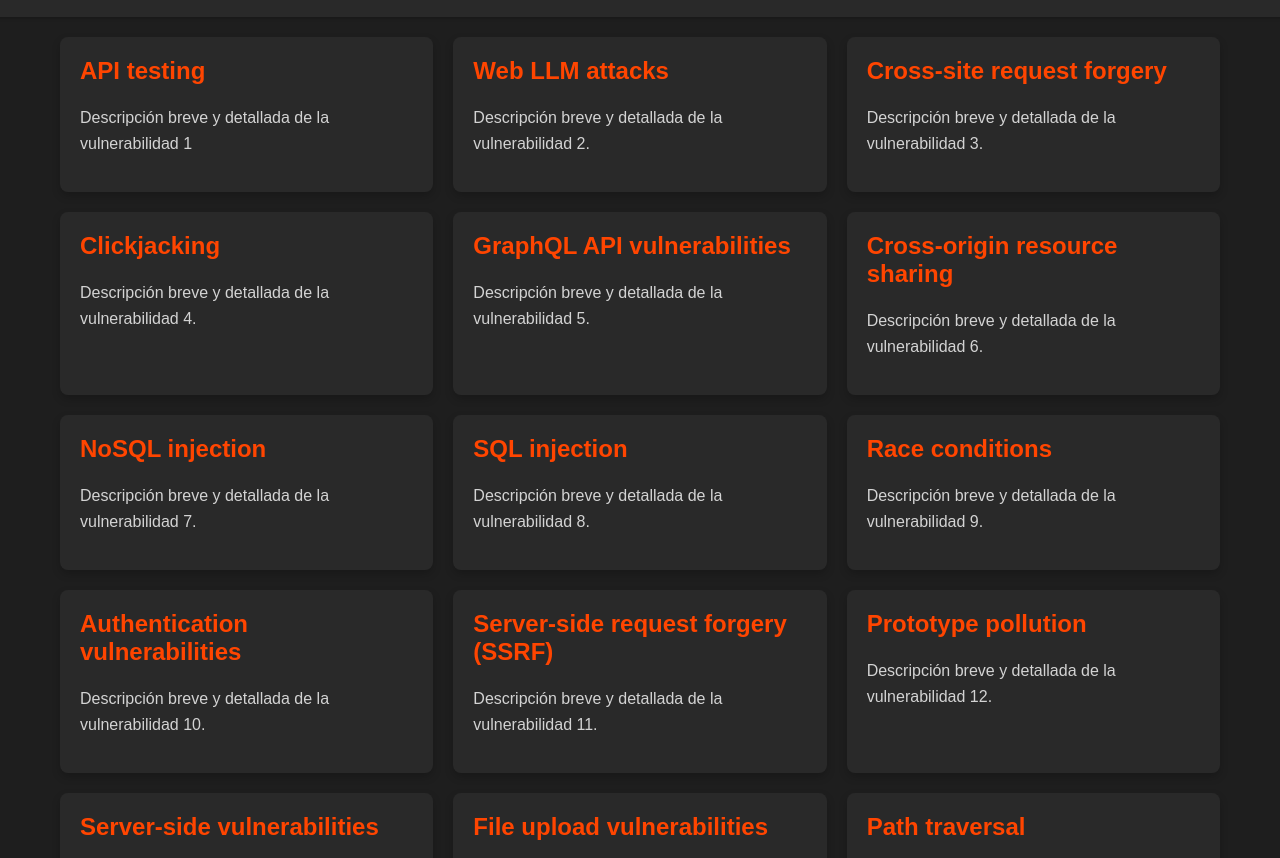
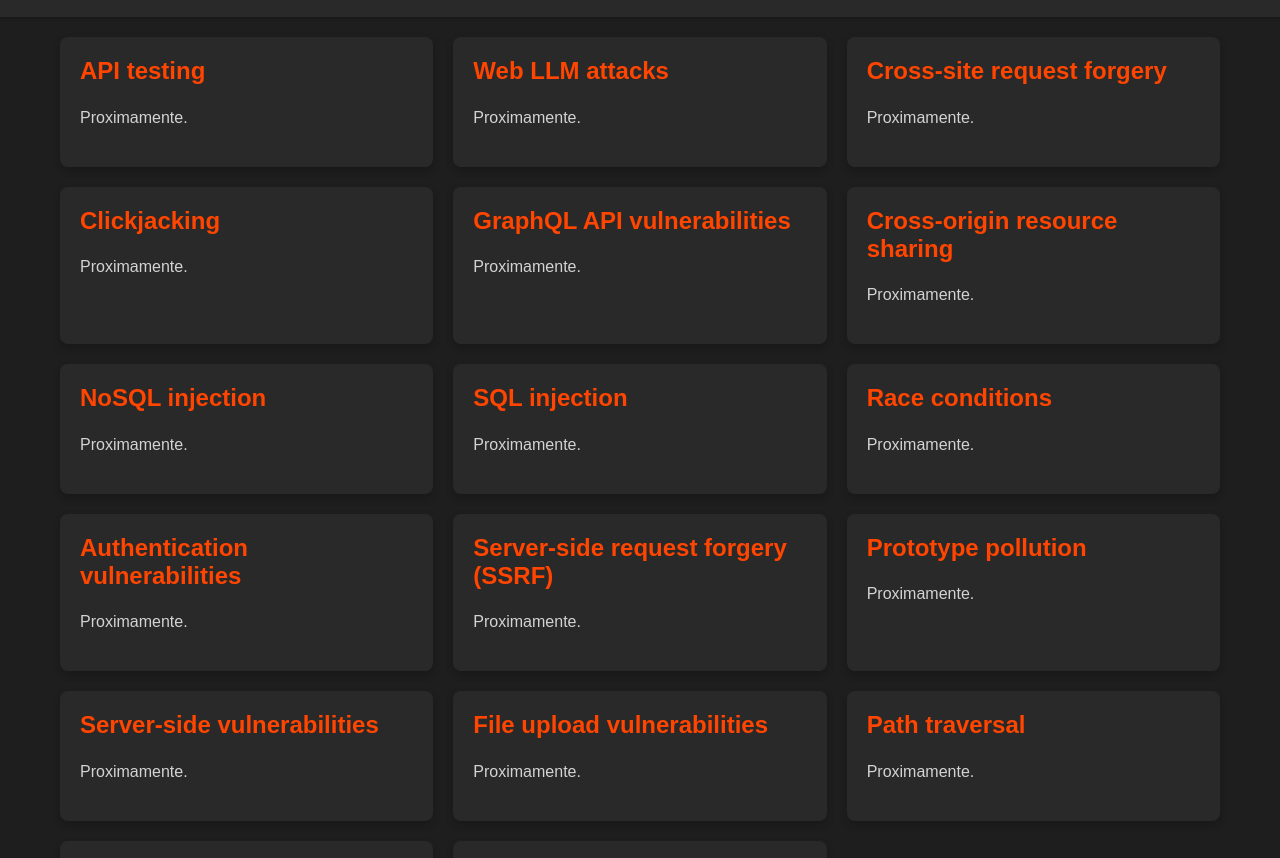
Before and after one commit to lrnak/portswigger, a plain HTML site: page docs/index.html in a window 1280 px wide. Shown: the part 60-918 px from the top of the page. Drawn offline with Linux system fonts and the light colour scheme.

Commit message:
Update index.html

```diff
--- a/docs/index.html
+++ b/docs/index.html
@@ -14,71 +14,71 @@
         <section class="card-grid">
             <a href="api-testing.html" class="card">
                 <h2>API testing</h2>
-                <p>Descripción breve y detallada de la vulnerabilidad 1</p>
+                <p>Proximamente.</p>
             </a>
             <a href="web-llm-attacks.html" class="card">
                 <h2>Web LLM attacks</h2>
-                <p>Descripción breve y detallada de la vulnerabilidad 2.</p>
+                <p>Proximamente.</p>
             </a>
             <a href="csrf.html" class="card">
                 <h2>Cross-site request forgery</h2>
-                <p>Descripción breve y detallada de la vulnerabilidad 3.</p>
+                <p>Proximamente.</p>
             </a>
             <a href="clickjacking.html" class="card">
                 <h2>Clickjacking</h2>
-                <p>Descripción breve y detallada de la vulnerabilidad 4.</p>
+                <p>Proximamente.</p>
             </a>
             <a href="graphql-api-vulnerabilities.html" class="card">
                 <h2>GraphQL API vulnerabilities</h2>
-                <p>Descripción breve y detallada de la vulnerabilidad 5.</p>
+                <p>Proximamente.</p>
             </a>
             <a href="cors.html" class="card">
                 <h2>Cross-origin resource sharing</h2>
-                <p>Descripción breve y detallada de la vulnerabilidad 6.</p>
+                <p>Proximamente.</p>
             </a>
             <a href="nosql-injection.html" class="card">
                 <h2>NoSQL injection</h2>
-                <p>Descripción breve y detallada de la vulnerabilidad 7.</p>
+                <p>Proximamente.</p>
             </a>
             <a href="sql-injection.html" class="card">
                 <h2>SQL injection</h2>
-                <p>Descripción breve y detallada de la vulnerabilidad 8.</p>
+                <p>Proximamente.</p>
             </a>
             <a href="race-conditions.html" class="card">
                 <h2>Race conditions</h2>
-                <p>Descripción breve y detallada de la vulnerabilidad 9.</p>
+                <p>Proximamente.</p>
             </a>
             <a href="authentication-vulnerabilities.html" class="card">
                 <h2>Authentication vulnerabilities</h2>
-                <p>Descripción breve y detallada de la vulnerabilidad 10.</p>
+                <p>Proximamente.</p>
             </a>
             <a href="ssrf.html" class="card">
                 <h2>Server-side request forgery (SSRF)</h2>
-                <p>Descripción breve y detallada de la vulnerabilidad 11.</p>
+                <p>Proximamente.</p>
             </a>
             <a href="prototype-pollution.html" class="card">
                 <h2>Prototype pollution</h2>
-                <p>Descripción breve y detallada de la vulnerabilidad 12.</p>
+                <p>Proximamente.</p>
             </a>
             <a href="server-side-vulnerabilities.html" class="card">
                 <h2>Server-side vulnerabilities</h2>
-                <p>Descripción breve y detallada de la vulnerabilidad 13.</p>
+                <p>Proximamente.</p>
             </a>
             <a href="file-upload-vulnerabilities.html" class="card">
                 <h2>File upload vulnerabilities</h2>
-                <p>Descripción breve y detallada de la vulnerabilidad 14.</p>
+                <p>Proximamente.</p>
             </a>
             <a href="path-traversal.html" class="card">
                 <h2>Path traversal</h2>
-                <p>Descripción breve y detallada de la vulnerabilidad 15.</p>
+                <p>Proximamente.</p>
             </a>
             <a href="websockets-vulnerabilities.html" class="card">
                 <h2>WebSockets vulnerabilities</h2>
-                <p>Descripción breve y detallada de la vulnerabilidad 16.</p>
+                <p>Proximamente.</p>
             </a>
             <a href="web-cache-deception.html" class="card">
                 <h2>Web cache deception</h2>
-                <p>Descripción breve y detallada de la vulnerabilidad 17.</p>
+                <p>Proximamente.</p>
             </a>
         </section>
     </main>
```
